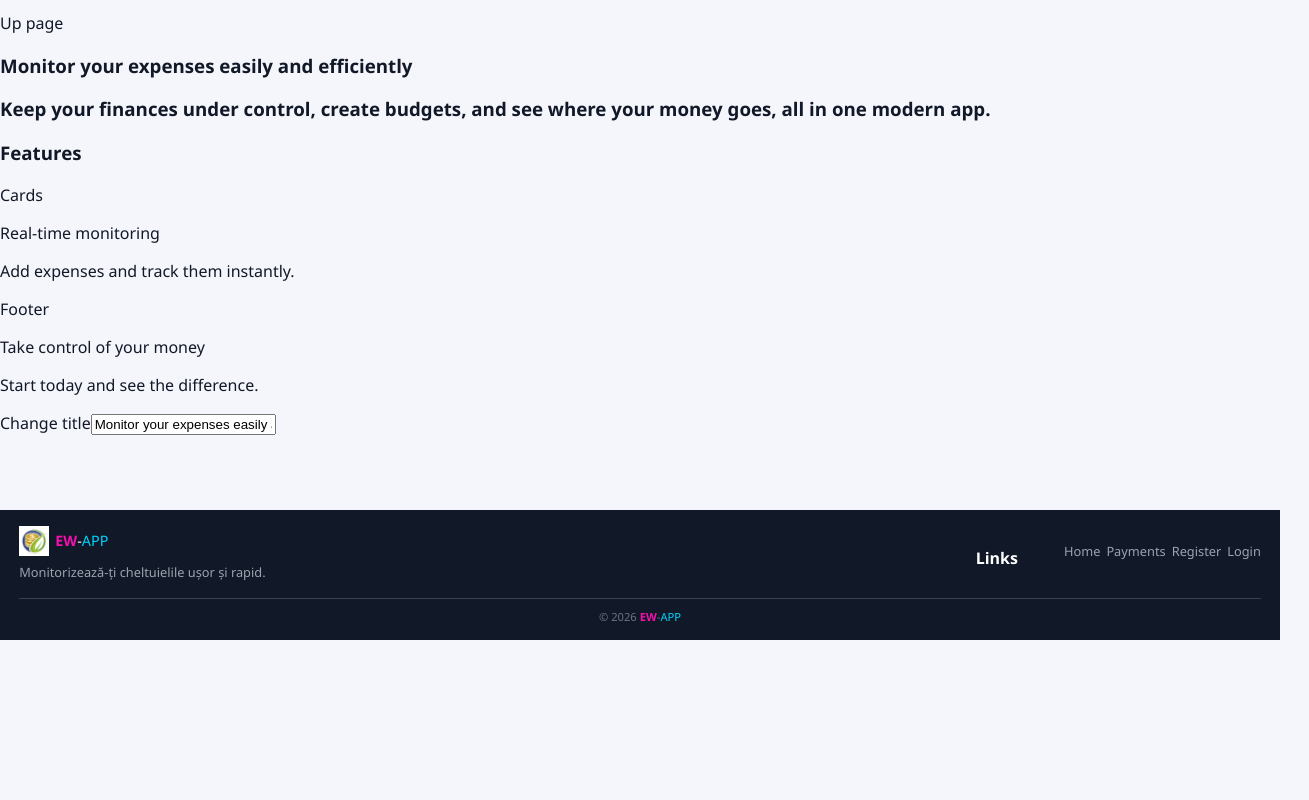
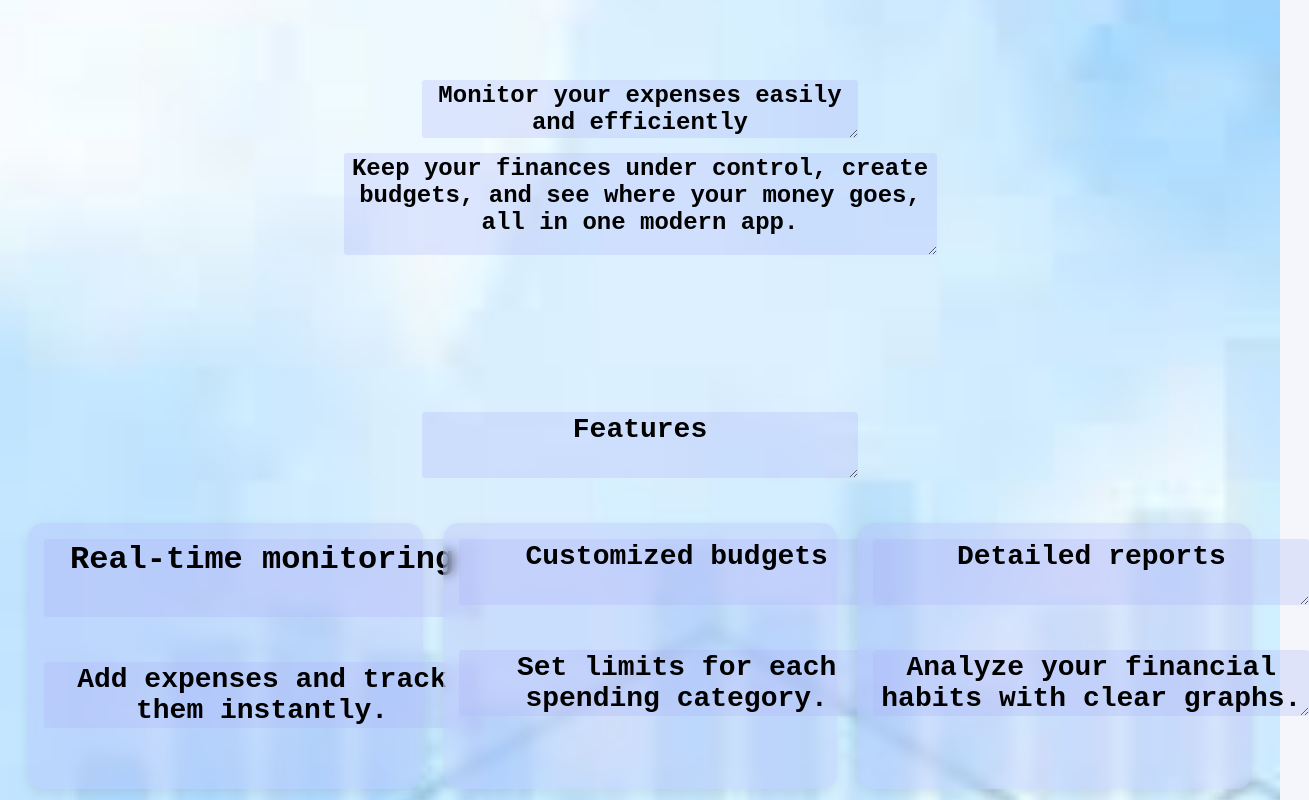
Before and after one commit to Ovidiu-Martalogu/ew-app, a React (Vite) app: page /editPage in a window 1280 px wide. Shown: the part 160-960 px from the top of the page, 1309 px wide, since content can reach past the window. Before the commit the page ends 800 px from the top, so only its background shows below. Built offline with nearby package versions, Linux system fonts and the light colour scheme; data requests are answered from the project's data file.

Commit message:
make editfirstpage, but without form

```diff
--- a/db.json
+++ b/db.json
@@ -162,14 +162,6 @@
       "deleted": false,
       "userId": 1,
       "id": 14
-    },
-    {
-      "date": "2026-04-28",
-      "amount": "3500",
-      "category": "salariu",
-      "deleted": false,
-      "userId": 1,
-      "id": 15
     }
   ],
   "firstpage": [
--- /dev/null
+++ b/src/features/First-page/EditFirstPage.module.css
@@ -0,0 +1,120 @@
+html,
+body {
+  height: 100%;
+  margin: 0;
+  font-family: Arial, Helvetica, sans-serif;
+  background: #f4f6fb;
+}
+
+body {
+  min-height: 100vh;
+  display: flex;
+  flex-direction: column;
+}
+.content1 {
+  min-height: 100vh;
+  background-image: url("/public/backgound-3.jpeg");
+
+  background-size: cover;
+  background-position: center;
+  background-repeat: no-repeat;
+
+  flex: 1;
+  padding: 0.5rem;
+  display: flex;
+  flex-direction: column;
+  gap: 16px;
+
+  font-family: "Segoe UI", Arial, sans-serif;
+}
+
+.title {
+  font-size: 36px;
+  font-weight: bold;
+  margin-bottom: 16px;
+  text-align: center;
+}
+.editSubTitle {
+  height: 98px;
+  width: 589px;
+  font-size: 24px;
+  font-weight: bold;
+  margin-bottom: 16px;
+  text-align: center;
+}
+textarea {
+  width: 432px;
+  font-size: 36px;
+  font-weight: bold;
+  margin-bottom: 16px;
+  text-align: center;
+  font-size: 24px;
+  margin-bottom: 10px;
+  border-style: none;
+  background: rgba(177, 181, 248, 0.3);
+  border-radius: 0.2rem;
+}
+
+.subtitle {
+  font-size: 18px;
+  color: #6b7280;
+  max-width: 600px;
+  margin: 0 auto;
+  text-align: center;
+}
+
+.sectionCards {
+  padding: 60px 20px;
+  text-align: center;
+}
+
+.sectionTitle {
+  font-size: 28px;
+  margin-bottom: 40px;
+  font-weight: bold;
+}
+.sectionCardTitle {
+  font-size: 2rem;
+  margin-bottom: 40px;
+  font-weight: bold;
+}
+
+.grid {
+  display: grid;
+  grid-template-columns: repeat(auto-fit, minmax(250px, 1fr));
+  gap: 20px;
+  max-width: 500rem;
+  margin: 0 auto;
+}
+
+.card {
+  background: rgba(177, 181, 248, 0.3);
+  padding: 1rem;
+  border-radius: 16px;
+  box-shadow: 0 4px 12px rgba(0, 0, 0, 0.08);
+  backdrop-filter: blur(6px);
+  transition: transform 0.2s ease;
+}
+
+.card:hover {
+  transform: translateY(-4px);
+}
+
+.card h4 {
+  margin-bottom: 10px;
+}
+
+.titleAndFooter {
+  text-align: center;
+  padding: 60px 20px;
+}
+
+.titleAndFooter h3 {
+  font-size: 24px;
+  margin-bottom: 10px;
+}
+
+.titleAndFooter p {
+  color: #6b7280;
+  margin-bottom: 20px;
+}
--- a/src/features/First-page/EditFirstPage.tsx
+++ b/src/features/First-page/EditFirstPage.tsx
@@ -1,4 +1,5 @@
 import { useEffect, useState } from "react"
+import styles from "../First-page/EditFirstPage.module.css";
 
 
 const apiFirstPage = `${import.meta.env.VITE_API_URL}/firstpage`;
@@ -40,46 +41,153 @@ export function EditFirstPage() {
 
     return (
         <>
-            <h1>Edit first page</h1>
-            <div>
-
+            <div className={styles.content1}>
+                <h1>Edit</h1>
+                <section className={styles.titleAndFooter}>
                     {firstPage.map((firstP, i) =>
                     (
                         <div key={i}>
                             <div>
-                            Up page
 
-                            <h3>{firstP.title}</h3>
-                            <h3>{firstP.subtitle}</h3>
-                            <h3>{firstP.sectionTitle}</h3>
-                        </div>
-                        <div>Cards
-                            <p>{firstP.card1.cardTitle}</p>
-                            <p>{firstP.card1.cardSubtitle}</p>
-
-                        </div>
-                        <div>Footer
-                            <p>{firstP.footerTitle}</p>
-                            <p>{firstP.footerSubtitle}</p>
-
-                        </div>
-                        <div>
-                            <form >
-                <div>
-                    <label htmlFor="title">Change title
-                        <input
-                        type="text"
+                                <label htmlFor="title">
+                                    <textarea className={styles.editTitle}
                                         name="title"
                                         id="title"
                                         placeholder="title to change"
                                         defaultValue={firstP.title} />
                                 </label>
                             </div>
-            </form>
+                            <div>
+                                <label htmlFor="subtitle">
+                                    <textarea className={styles.editSubTitle}
+                                        name="subtitle"
+                                        id="subtitle"
+                                        placeholder="subtitle to change"
+                                        defaultValue={firstP.subtitle} />
+                                </label>
                             </div>
 
                         </div>
                     ))}
+                </section>
+                <section className={styles.sectionCards}>
+                    {firstPage.map((firstP, i) => (
+                        <div key={i}>
+
+                            <div>
+                                <label htmlFor="sectionTitle">
+                                    <textarea className={styles.sectionTitle}
+                                        name="sectionTitle"
+                                        id="sectionTitle"
+                                        placeholder="sectionTitle to change"
+                                        defaultValue={firstP.sectionTitle} />
+                                </label>
+                            </div>
+                        </div>
+                    ))}
+                    <div className={styles.grid}>
+                        <div className={styles.card}>
+
+
+                            {firstPage.map((card, i) => (
+                                <div key={i}>
+
+                                    <div>
+                                        <label htmlFor="cardTitle">
+                                            <textarea className={styles.sectionCardTitle}
+                                                name="cardTitle"
+                                                id="cardTitle"
+                                                placeholder="sectionTitle to change"
+                                                defaultValue={card.card1.cardTitle} />
+                                        </label>
+                                    </div>
+
+                                    <div>
+                                        <label htmlFor="cardSubtitle">
+                                            <textarea className={styles.sectionTitle}
+                                                name="cardSubtitle"
+                                                id="cardSubtitle"
+                                                placeholder="sectionTitle to change"
+                                                defaultValue={card.card1.cardSubtitle} />
+                                        </label>
+                                    </div>
+                                </div>
+
+                            ))}
+                        </div>
+
+                        <div className={styles.card}>
+
+
+                            {firstPage.map((card, i) => (
+                                <div key={i}>
+                                    <div>
+                                        <label htmlFor="cardTitle2">
+                                            <textarea className={styles.sectionTitle}
+                                                name="cardTitle2"
+                                                id="cardTitle2"
+                                                placeholder="sectionTitle to change"
+                                                defaultValue={card.card2.cardTitle} />
+                                        </label>
+                                    </div>
+
+                                    <div>
+                                        <label htmlFor="cardSubtitle2">
+                                            <textarea className={styles.sectionTitle}
+                                                name="cardSubtitle2"
+                                                id="cardSubtitle2"
+                                                placeholder="sectionTitle to change"
+                                                defaultValue={card.card2.cardSubtitle} />
+                                        </label>
+                                    </div>
+                                </div>
+
+                            ))}
+                        </div>
+
+                        <div className={styles.card}>
+
+
+                            {firstPage.map((card, i) => (
+                                <div key={i}>
+                                    <div>
+                                        <label htmlFor="cardTitle3">
+                                            <textarea className={styles.sectionTitle}
+                                                name="cardTitle3"
+                                                id="cardTitle3"
+                                                placeholder="sectionTitle to change"
+                                                defaultValue={card.card3.cardTitle} />
+                                        </label>
+                                    </div>
+
+                                    <div>
+                                        <label htmlFor="cardSubtitle3">
+                                            <textarea className={styles.sectionTitle}
+                                                name="cardSubtitle3"
+                                                id="cardSubtitle3"
+                                                placeholder="sectionTitle to change"
+                                                defaultValue={card.card3.cardSubtitle} />
+                                        </label>
+                                    </div>
+                                </div>
+
+                            ))}
+                        </div>
+
+                    </div>
+                </section>
+
+                <section className={styles.titleAndFooter}>
+                    {firstPage.map((firstF, i) => (
+                        <div key={i}>
+                            <h3>{firstF.footerTitle}</h3>
+                            <p>{firstF.footerSubtitle}</p>
+
+                        </div>
+                    ))}
+
+                </section>
+
             </div>
 
         </>
--- a/src/features/First-page/FirstPage.tsx
+++ b/src/features/First-page/FirstPage.tsx
@@ -1,9 +1,9 @@
 
 import { useEffect, useState } from "react";
-import styles from "./firstpage.module.css";
 import { Link } from "react-router";
 import { EditFirstPage } from "./EditFirstPage";
 
+import styles from "./firstpage.module.css";
 
 const apiUrl = `${import.meta.env.VITE_API_URL}/firstpage`;
 
```
Lines whose indentation alone changed are shown as unchanged.
